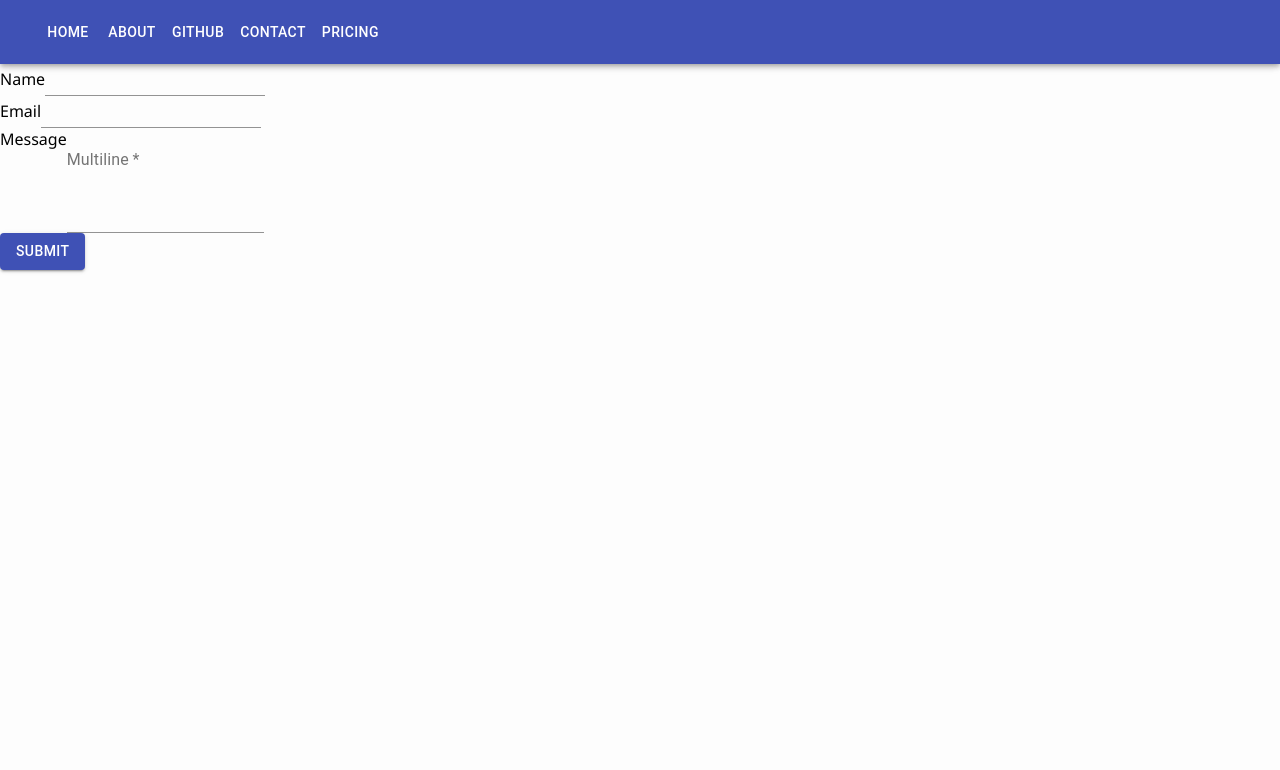
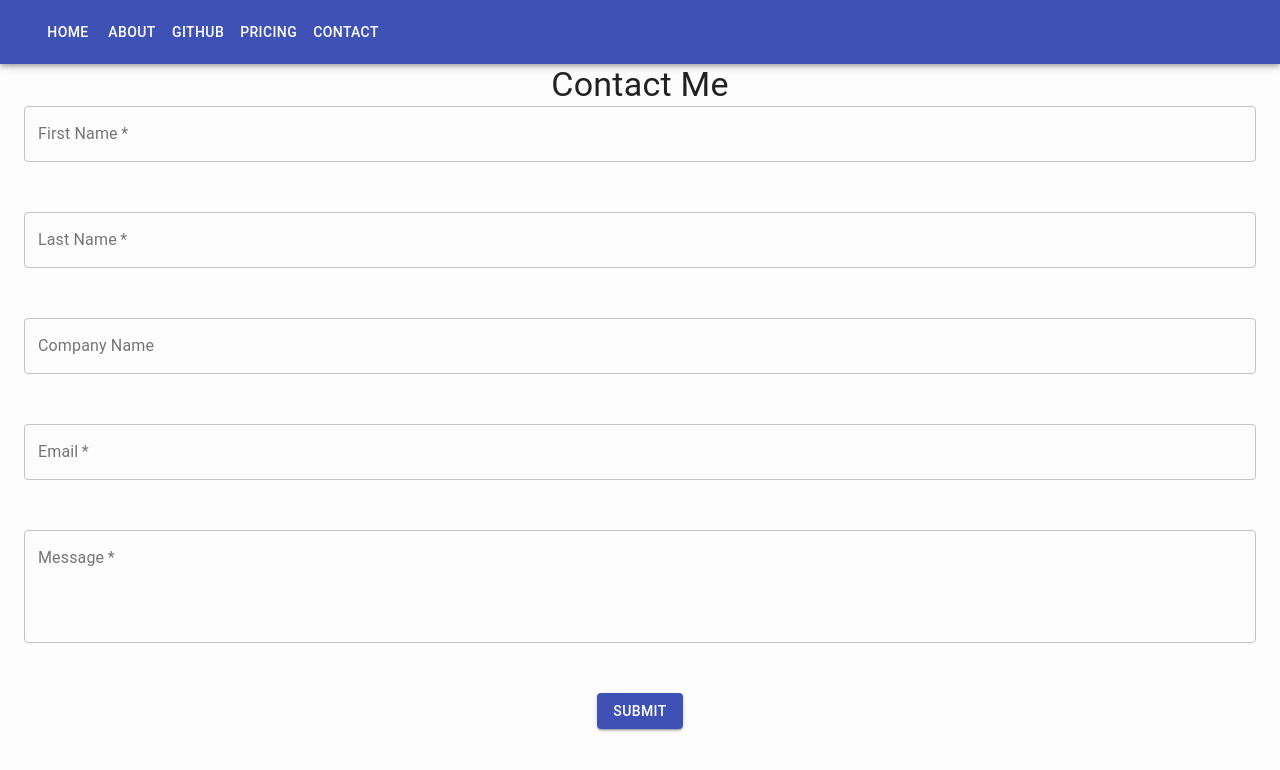
Before and after one commit to camscoderepo/Next_Portfolio, a Next.js app: page /contact in a window 1280 px wide. Shown: the top 770 px of the page. Built offline with nearby package versions, Linux system fonts and the light colour scheme.

Commit message:
Updated Contact form

```diff
--- a/components/Form.js
+++ b/components/Form.js
@@ -1,8 +1,17 @@
 import React, { useState } from 'react'
 import Meta from '../components/Meta'
+import Avatar from '@material-ui/core/Avatar';
 import { Input } from '@material-ui/core'
-import { TextField } from '@material-ui/core/'
 import { Button } from '@material-ui/core'
+import CssBaseline from '@material-ui/core/CssBaseline';
+import TextField from '@material-ui/core/TextField';
+import Grid from '@material-ui/core/Grid';
+import Typography from '@material-ui/core/Typography';
+import FormControl from '@material-ui/core/FormControl';
+
+
+
+
 
  export default () => {
     const [status, setStatus] = useState({
@@ -12,6 +21,9 @@ import { Button } from '@material-ui/core'
       })
 
       const [inputs, setInputs] = useState({
+        firstName: '',
+        lastName: '',
+        company: '',
         email: '',
         message: ''
       })
@@ -24,8 +36,11 @@ import { Button } from '@material-ui/core'
             info: { error: false, msg: msg }
           })
           setInputs({
-            email: '',
-            message: ''
+            firstName: '',
+            lastName: '',
+            company: '',
+            email: '', //
+            message: ''//
           })
         } else {
           setStatus({
@@ -62,40 +77,79 @@ import { Button } from '@material-ui/core'
       }
       return (
         <main>
+        <CssBaseline />
         <Meta />
+        <Typography component="h1" align='center' variant="h4">
+            Contact Me
+        </Typography>
         <form onSubmit={handleOnSubmit}>
-            <div>
-              <label htmlFor="name">Name</label>
-              <Input
-                id="name"
+            <div className="form">
+            <FormControl fullWidth>
+                <TextField
+                    variant="outlined"
+                    id="firstName"
                     type="name"
+                    label="First Name"
                     onChange={handleOnChange}
                     required
-                value={inputs.name}
+                    value={inputs.firstName}
                 />
+            </FormControl>
             </div>
-            <div>
-              <label htmlFor="email">Email</label>
-              <Input
+            <div className="form">
+            <FormControl fullWidth>
+                <TextField
+                    variant="outlined"
+                    id="lastName"
+                    type="name"
+                    label="Last Name"
+                    onChange={handleOnChange}
+                    required
+                    value={inputs.lastName}
+                />
+            </FormControl>
+            </div>
+            <div className="form">
+            <FormControl fullWidth>
+                <TextField
+                    variant="outlined"
+                    id="company"
+                    type="name"
+                    label="Company Name"
+                    onChange={handleOnChange}
+                    value={inputs.company}
+                />
+            </FormControl>
+            </div>
+
+            <div className="form">
+            <FormControl fullWidth>
+                <TextField
+                    variant="outlined"
                     id="email"
                     type="email"
+                    label="Email"
                     onChange={handleOnChange}
                     required
                     value={inputs.email}
                 />
+            </FormControl>
             </div>
-            <div>
-              <label htmlFor="message">Message</label>
+            <div className="form">
+            <FormControl fullWidth>
                 <TextField
+                    variant="outlined"
                     id="message"
-                label="Multiline"
+                    label="Message"
                     multiline
                     rows="4"
                     onChange={handleOnChange}
                     required
                     value={inputs.message}
                 />
+            </FormControl>
             </div>
+            <div className="submit">
                 <Button variant="contained" color="primary" type="submit" disabled={status.submitting}>
                 {!status.submitting
                     ? !status.submitted
@@ -103,6 +157,7 @@ import { Button } from '@material-ui/core'
                     : 'Submitted'
                     : 'Submitting...'}
                 </Button>
+            </div>
         </form>
         {status.info.error && (
           <div className="error">Error: {status.info.msg}</div>
@@ -110,6 +165,15 @@ import { Button } from '@material-ui/core'
         {!status.info.error && status.info.msg && (
           <div className="success">{status.info.msg}</div>
         )}
+        <style jsx>{`
+            .form {
+                padding-bottom: 50px;
+            }
+            .submit {
+
+            }
+        `}</style>
       </main>
+
     )
  }
--- a/components/Navbar.js
+++ b/components/Navbar.js
@@ -3,14 +3,12 @@ import AppBar from '@material-ui/core/AppBar';
 import Toolbar from '@material-ui/core/Toolbar';
 import IconButton from '@material-ui/core/IconButton'
 import Button from '@material-ui/core/Button';
-import { Link, withStyles } from '@material-ui/core';
-import Typography from '@material-ui/core/Typography';
 
 
 function Navbar() {
     return (
       <React.Fragment>
-        <AppBar position="fixed">
+        <AppBar className="" position="fixed">
           <Toolbar>{
               <>
               <IconButton edge="start" color="inherit" ariar-label="menu">
@@ -19,13 +17,21 @@ function Navbar() {
               <Button href="/" color="inherit">Home</Button>
               <Button href="/about" color="inherit">About</Button>
               <Button href="/personal" color="inherit">Github</Button>
+              <Button href="/pricing" color="inherit">Pricing</Button>
               <Button href="/contact" color="inherit">Contact</Button>
-              <Button href="/pricing" color="inherit">Pricing</Button>
               </>
         }</Toolbar>
         </AppBar>
         <Toolbar />
+        <style jsx>
+          {`
+            @media (max-width: 800px) {
+
+            }
+          `}
+        </style>
       </React.Fragment>
+
     );
 }
 
--- a/pages/about.js
+++ b/pages/about.js
@@ -1,10 +1,14 @@
 import Meta from '../components/Meta'
+import Typography from '@material-ui/core/Typography'
+
 
 function About() {
     return (
     <div>
         <Meta />
-        <p>This is the about page</p>
+        <Typography>
+            <h1>What will we create?</h1>
+        </Typography>
     </div>
     );
 }
--- a/pages/contact.js
+++ b/pages/contact.js
@@ -1,25 +1,24 @@
 import React, { useState } from 'react'
-import styled from '@emotion/styled'
-import { css } from '@emotion/core'
-import { Container } from '@material-ui/core'
 import Form from '../components/Form'
+import Container from '@material-ui/core/Container'
+import { makeStyles } from '@material-ui/core/styles';
 
-const border = props =>
-  css`
-    border: 5px solid black;
-  `
-
-const Box = styled.div`
-  ${border};
-`
+const useStyles = makeStyles(theme => ({
+  form: {
+    width: '100%', // Fix IE 11 issue
+    marginTop: theme.spacing(1),
+    padding: '0 30px'
+  }
+}))
 
 
 export default () => {
-
-
+  const classes = useStyles();
   return (
-     <div >
-      <Form></Form>
-     </div>
+    <>
+     <Container component="main" align="center">
+      <Form className={classes.form}></Form>
+     </Container>
+     </>
   )
 }
--- a/pages/personal.js
+++ b/pages/personal.js
@@ -6,9 +6,11 @@ import { css } from "@emotion/core";
 import { RingLoader } from "react-spinners";
 import Meta from "../components/Meta";
 import Config from "../config/personal";
-import Navbar from '../components/Navbar';
 
- const Personal = ({data}) => {
+
+
+
+const Personal = ({data}) => {
     const [isLoading, setIsLoading] = useState(true);
 
     useEffect(() => {
--- a/pages/stock.js
+++ b/pages/stock.js
@@ -1,10 +1,10 @@
-import Meta from '../components/Meta'
-
+import Meta from '../components/Meta';
 
 function Stock() {
     return (
     <div>
         <Meta />
+
         <p>This is the stock demo page</p>
     </div>
     );
```
Lines whose indentation alone changed are shown as unchanged.
